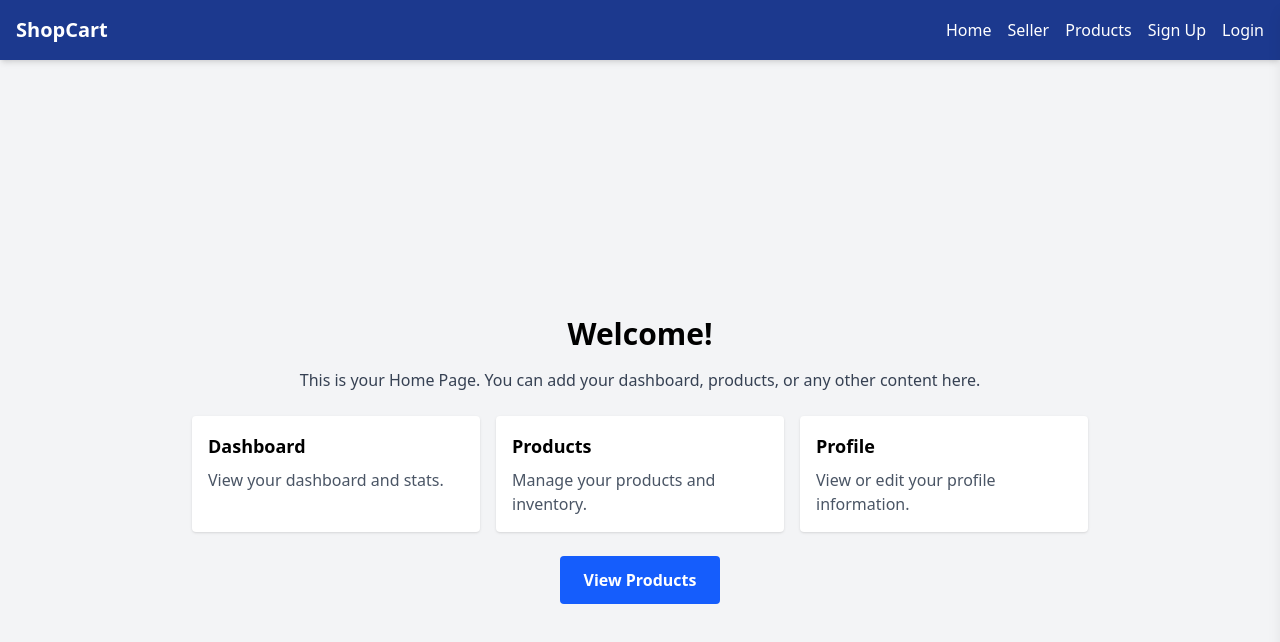
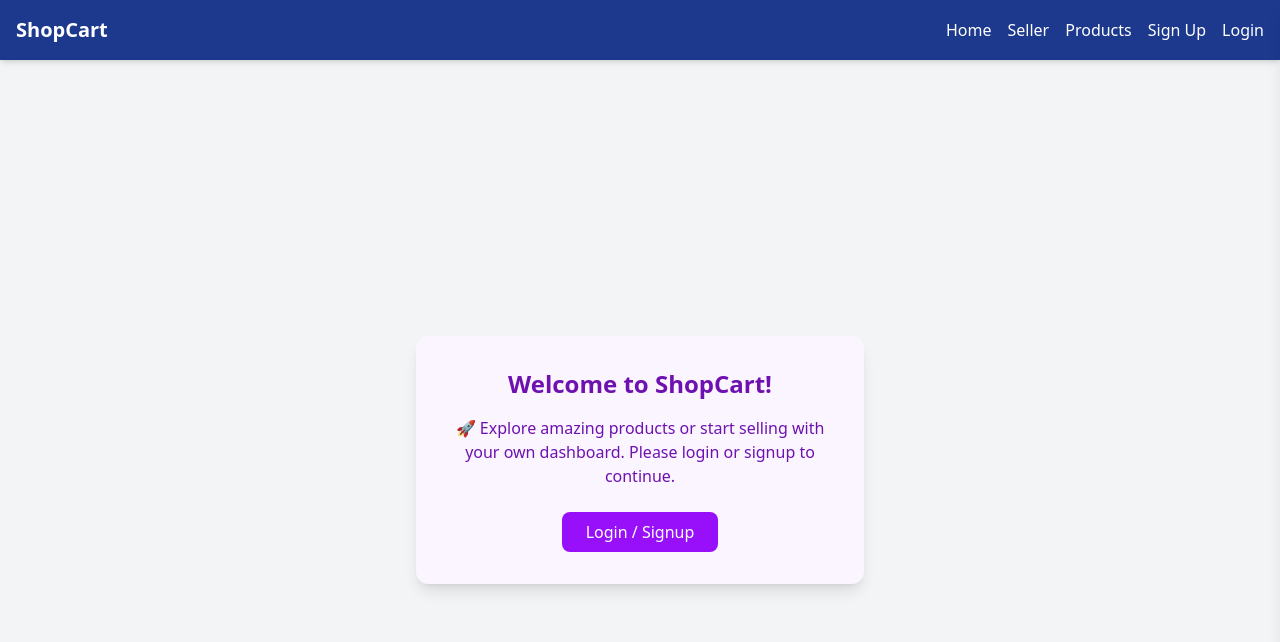
Before and after one commit to dibesh7381/frontend-shop-cart, a React (Vite) app: page / in a window 1280 px wide. Shown: the top 642 px of the page. Built offline with nearby package versions, Linux system fonts and the light colour scheme.

Commit message:
update the components

```diff
--- a/components/SellerDashboard.jsx
+++ /dev/null
@@ -1,32 +0,0 @@
-import { useState } from "react";
-
-export default function SellerDashboard() {
-  const [message, setMessage] = useState("");
-
-  const fetchDashboard = async () => {
-    try {
-      const token = localStorage.getItem("token"); // login ke time save kiya hoga
-      if (!token) {
-        setMessage("Please login first");
-        return;
-      }
-
-      const res = await fetch("https://backend-shop-cart.onrender.com/seller-dashboard", {
-        headers: { Authorization: `Bearer ${token}` },
-      });
-
-      const data = await res.json();
-      setMessage(data.message || "No message");
-    } catch (err) {
-      console.error(err);
-      setMessage("Error fetching seller dashboard");
-    }
-  };
-
-  return (
-    <div>
-      <button onClick={fetchDashboard}>Access Seller Dashboard</button>
-      <p>{message}</p>
-    </div>
-  );
-}
--- a/src/App.jsx
+++ b/src/App.jsx
@@ -4,10 +4,10 @@ import Navbar from "./components/Navbar.jsx";
 import Signup from "./components/Signup.jsx";
 import Login from "./components/Login.jsx";
 import Profile from "./components/Profile.jsx";
-import ProductDashboard from "./components/ProductDashboard.jsx"
+import ProductDashboard from "./components/ProductDashboard.jsx";
 import Home from "./components/Home.jsx";
 import ProductListing from "./components/ProductListing.jsx";
-import SellerDashboard from "../components/SellerDashboard.jsx";
+import SellerRoute from "./components/SellerRoute.jsx";
 
 const App = () => {
   return (
@@ -18,9 +18,8 @@ const App = () => {
         <Route path="/signup" element={<Signup />} />
         <Route path="/login" element={<Login />} />
         <Route path="/profile" element={<Profile />} />
-        <Route path="/seller" element={<ProductDashboard />} />
+        <Route path="/seller" element={<SellerRoute> <ProductDashboard /> </SellerRoute>}/>
         <Route path="/products" element={<ProductListing />} />
-        <Route path="/seller-dashboard" element={<SellerDashboard/>} />
       </Routes>
     </div>
   );
--- a/src/components/Home.jsx
+++ b/src/components/Home.jsx
@@ -1,39 +1,95 @@
+import { useEffect, useState } from "react";
 import { useNavigate } from "react-router-dom";
 
 export default function Home() {
+  const [user, setUser] = useState(null);
+  const [loading, setLoading] = useState(true);
   const navigate = useNavigate();
 
+  useEffect(() => {
+    const fetchProfile = async () => {
+      const token = localStorage.getItem("token");
+      if (!token) {
+        setUser(null); // logout state
+        setLoading(false);
+        return;
+      }
+
+      try {
+        const res = await fetch("https://backend-shop-cart.onrender.com/profile", {
+          headers: { Authorization: `Bearer ${token}` },
+        });
+        const data = await res.json();
+        if (!res.ok) throw new Error(data.message || "Error fetching profile");
+
+        setUser(data.user);
+      } catch (err) {
+        console.error(err.message);
+        setUser(null); // agar token invalid ho toh logout state
+      } finally {
+        setLoading(false);
+      }
+    };
+
+    fetchProfile();
+  }, []);
+
+  if (loading)
+    return (
+      <div className="flex items-center justify-center min-h-screen bg-gray-100">
+        <div className="w-16 h-16 border-4 border-blue-500 border-dashed rounded-full animate-spin"></div>
+      </div>
+    );
+
+  const handleClick = () => {
+    if (!user) return;
+    if (user.role === "seller") navigate("/seller");
+    else navigate("/products");
+  };
+
   return (
-    <div className="min-h-screen bg-gray-100 flex flex-col items-center justify-center p-4">
-      <h1 className="text-3xl font-bold mb-4">Welcome!</h1>
-      <p className="text-gray-700 mb-6 text-center">
-        This is your Home Page. You can add your dashboard, products, or any other content here.
-      </p>
-
-      <div className="grid grid-cols-1 sm:grid-cols-2 md:grid-cols-3 gap-4 w-full max-w-4xl mb-6">
-        <div className="bg-white p-4 rounded shadow hover:shadow-lg transition">
-          <h2 className="font-bold text-lg mb-2">Dashboard</h2>
-          <p className="text-gray-600">View your dashboard and stats.</p>
+    <div className="flex items-center justify-center min-h-screen bg-gray-100 p-4">
+      {!user ? (
+        // Logged out view
+        <div className="p-8 rounded-xl shadow-lg bg-purple-50 text-center text-purple-800 max-w-md w-full">
+          <h2 className="text-2xl font-bold mb-4">Welcome to ShopCart!</h2>
+          <p className="text-base mb-6">
+            🚀 Explore amazing products or start selling with your own dashboard. Please login or signup to continue.
+          </p>
+          <button
+            onClick={() => navigate("/login")}
+            className="px-6 py-2 bg-purple-600 text-white rounded-lg hover:bg-purple-700 transition"
+          >
+            Login / Signup
+          </button>
         </div>
-
-        <div className="bg-white p-4 rounded shadow hover:shadow-lg transition">
-          <h2 className="font-bold text-lg mb-2">Products</h2>
-          <p className="text-gray-600">Manage your products and inventory.</p>
+      ) : user.role === "seller" ? (
+        <div className="p-8 rounded-xl shadow-lg bg-green-100 text-center text-green-800 max-w-md w-full">
+          <h2 className="text-2xl font-bold mb-4">Welcome Seller, {user.name}!</h2>
+          <p className="text-base mb-6">
+            🎉 Manage your products, view your dashboard, and grow your business.
+          </p>
+          <button
+            onClick={handleClick}
+            className="px-6 py-2 bg-green-600 text-white rounded-lg hover:bg-green-700 transition"
+          >
+            Go to Seller Dashboard
+          </button>
         </div>
-
-        <div className="bg-white p-4 rounded shadow hover:shadow-lg transition">
-          <h2 className="font-bold text-lg mb-2">Profile</h2>
-          <p className="text-gray-600">View or edit your profile information.</p>
+      ) : (
+        <div className="p-8 rounded-xl shadow-lg bg-blue-100 text-center text-blue-800 max-w-md w-full">
+          <h2 className="text-2xl font-bold mb-4">Hello {user.name}!</h2>
+          <p className="text-base mb-6">
+            👤 Browse products, add to cart, and enjoy shopping!
+          </p>
+          <button
+            onClick={handleClick}
+            className="px-6 py-2 bg-blue-600 text-white rounded-lg hover:bg-blue-700 transition"
+          >
+            Go to Products
+          </button>
         </div>
-      </div>
-
-      {/* View Products Button */}
-      <button
-        onClick={() => navigate("/products")}
-        className="bg-blue-600 hover:bg-blue-700 text-white font-semibold py-3 px-6 rounded transition-colors"
-      >
-        View Products
-      </button>
+      )}
     </div>
   );
 }
--- a/src/components/Profile.jsx
+++ b/src/components/Profile.jsx
@@ -45,14 +45,18 @@ export default function Profile() {
       </p>
     );
 
+  const isSeller = user.user.role === "seller";
+
   return (
     <div className="p-4 sm:p-6 w-[90%] max-w-md mx-auto mt-10 border rounded-xl shadow-lg bg-white">
       <h2 className="text-2xl sm:text-3xl font-bold mb-4 text-gray-800 text-center sm:text-left">
         Profile
       </h2>
-      <p className="mb-4 text-green-600 font-medium text-center sm:text-left">
-        {user.message}
-      </p>
+      <div className={`p-4 rounded-lg mb-4 ${isSeller ? "bg-green-100 text-green-800" : "bg-blue-100 text-blue-800"} text-center`}>
+        {isSeller
+          ? "🎉 You are a seller! Manage your products and dashboard here."
+          : "👤 You are a customer. Browse products and enjoy shopping!"}
+      </div>
       <div className="space-y-2 text-gray-700 text-sm sm:text-base">
         <p>
           <span className="font-semibold">Name:</span> {user.user.name}
@@ -60,6 +64,9 @@ export default function Profile() {
         <p>
           <span className="font-semibold">Email:</span> {user.user.email}
         </p>
+        <p>
+          <span className="font-semibold">Role:</span> {user.user.role}
+        </p>
       </div>
     </div>
   );
--- /dev/null
+++ b/src/components/SellerRoute.jsx
@@ -0,0 +1,38 @@
+// SellerRoute.jsx
+import React from "react";
+import { Link } from "react-router-dom";
+
+export default function SellerRoute({ children }) {
+  const token = localStorage.getItem("token");
+  let user = null;
+
+  if (token) {
+    try {
+      user = JSON.parse(atob(token.split(".")[1])); // decode JWT payload
+    } catch (err) {
+      console.error("Invalid token " + err);
+    }
+  }
+
+  if (!token || !user || user.role !== "seller") {
+    return (
+      <div className="flex justify-center items-center min-h-screen bg-gray-100 px-4">
+        <div className="bg-white shadow-xl rounded-xl p-10 text-center max-w-md w-full">
+          <div className="text-6xl mb-4 text-red-500">🚫</div>
+          <h1 className="text-2xl font-bold mb-2">Access Denied</h1>
+          <p className="text-gray-600 mb-6">
+            You are not a seller. Only sellers can access this page.
+          </p>
+          <Link
+            to="/"
+            className="bg-blue-500 hover:bg-blue-600 text-white font-semibold px-6 py-3 rounded-lg transition-colors"
+          >
+            Go Back Home
+          </Link>
+        </div>
+      </div>
+    );
+  }
+
+  return children; // render only if seller
+}
```
